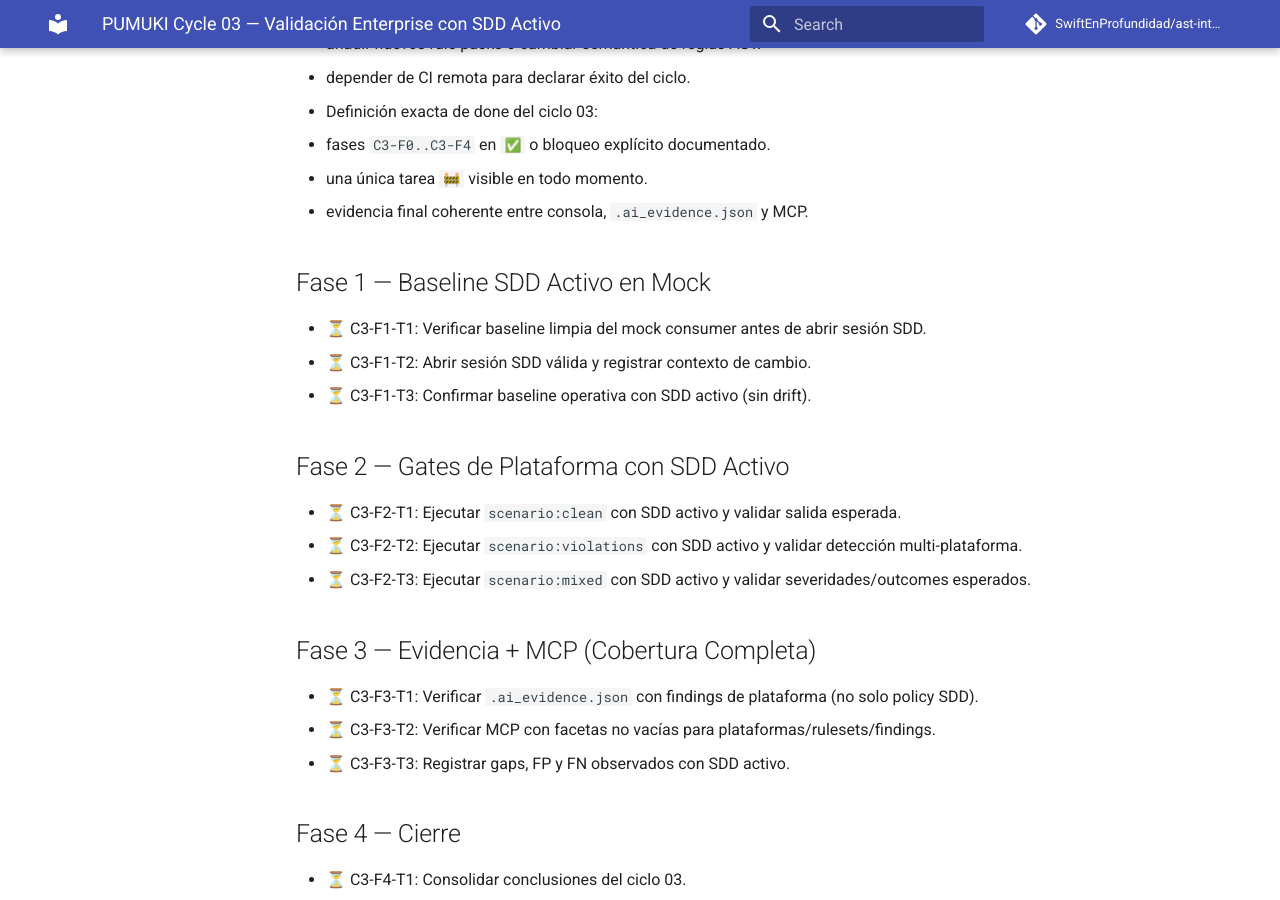
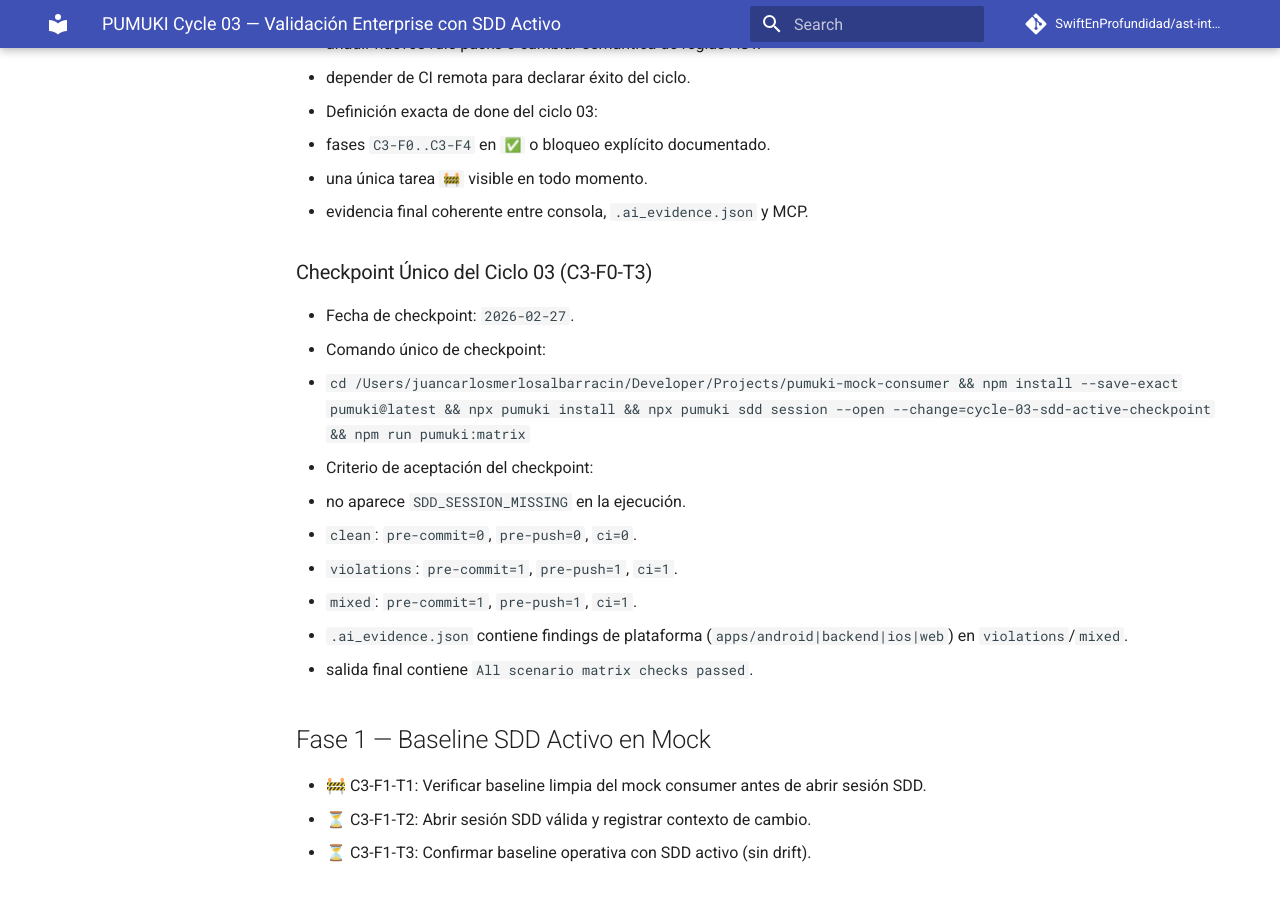
Before and after one commit to SwiftEnProfundidad/ast-intelligence-hooks, an MkDocs documentation site: the page built from docs/PUMUKI_CYCLE_03_SDD_ACTIVE_VALIDATION.md, in a window 1280 px wide and 900 px high, scrolled down 1481 px. Built offline with MkDocs 1.6.1 and Material for MkDocs 9.7.7, drawn with Linux system fonts in a browser that asks for light colours; comment, search, counter and statistics services are not loaded; some of the changed text lies outside the part shown.

Commit message:
docs(cycle-03): complete C3-F0-T3 and advance to C3-F1-T1

```diff
--- a/docs/PUMUKI_CYCLE_03_SDD_ACTIVE_VALIDATION.md
+++ b/docs/PUMUKI_CYCLE_03_SDD_ACTIVE_VALIDATION.md
@@ -22,7 +22,7 @@ Ejecutar un ciclo completo y finito de validación en mock consumer con sesión
 ## Fase 0 — Arranque y Alcance
 - ✅ C3-F0-T1: Crear documento de ciclo 03 y alinear tracking global.
 - ✅ C3-F0-T2: Congelar alcance del ciclo (entradas/salidas/límites/done) para SDD activo.
-- 🚧 C3-F0-T3: Publicar checkpoint único del ciclo 03 (comando + criterio de aceptación).
+- ✅ C3-F0-T3: Publicar checkpoint único del ciclo 03 (comando + criterio de aceptación).
 
 ### Alcance Congelado (C3-F0-T2)
 - Entradas obligatorias:
@@ -42,8 +42,20 @@ Ejecutar un ciclo completo y finito de validación en mock consumer con sesión
   - una única tarea `🚧` visible en todo momento.
   - evidencia final coherente entre consola, `.ai_evidence.json` y MCP.
 
+### Checkpoint Único del Ciclo 03 (C3-F0-T3)
+- Fecha de checkpoint: `2026-02-27`.
+- Comando único de checkpoint:
+  - `cd /Users/juancarlosmerlosalbarracin/Developer/Projects/pumuki-mock-consumer && npm install --save-exact pumuki@latest && npx pumuki install && npx pumuki sdd session --open --change=cycle-03-sdd-active-checkpoint && npm run pumuki:matrix`
+- Criterio de aceptación del checkpoint:
+  - no aparece `SDD_SESSION_MISSING` en la ejecución.
+  - `clean`: `pre-commit=0`, `pre-push=0`, `ci=0`.
+  - `violations`: `pre-commit=1`, `pre-push=1`, `ci=1`.
+  - `mixed`: `pre-commit=1`, `pre-push=1`, `ci=1`.
+  - `.ai_evidence.json` contiene findings de plataforma (`apps/android|backend|ios|web`) en `violations`/`mixed`.
+  - salida final contiene `All scenario matrix checks passed`.
+
 ## Fase 1 — Baseline SDD Activo en Mock
-- ⏳ C3-F1-T1: Verificar baseline limpia del mock consumer antes de abrir sesión SDD.
+- 🚧 C3-F1-T1: Verificar baseline limpia del mock consumer antes de abrir sesión SDD.
 - ⏳ C3-F1-T2: Abrir sesión SDD válida y registrar contexto de cambio.
 - ⏳ C3-F1-T3: Confirmar baseline operativa con SDD activo (sin drift).
 
```
Also changed, not shown: docs/REFRACTOR_PROGRESS.md (+2 -1 lines).
